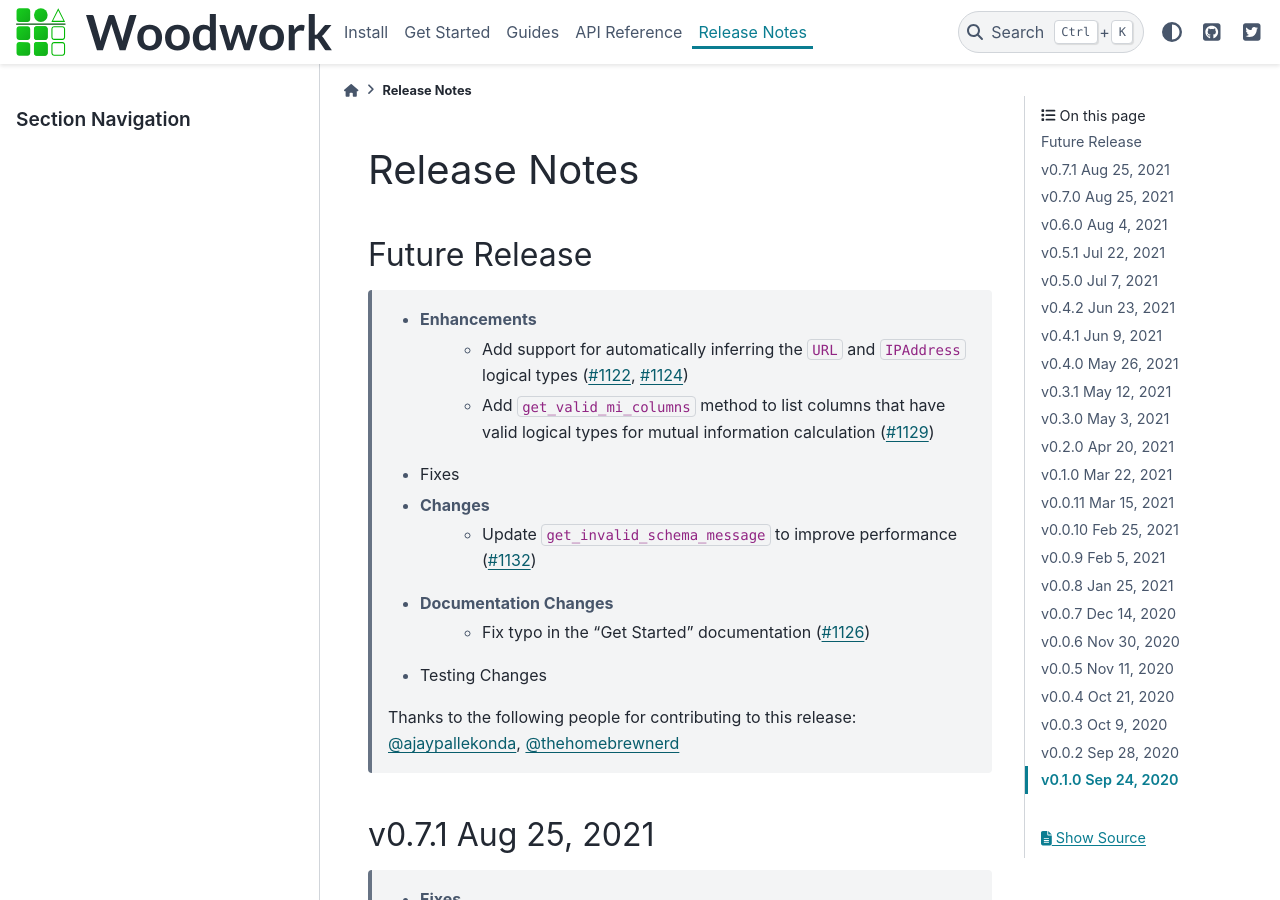
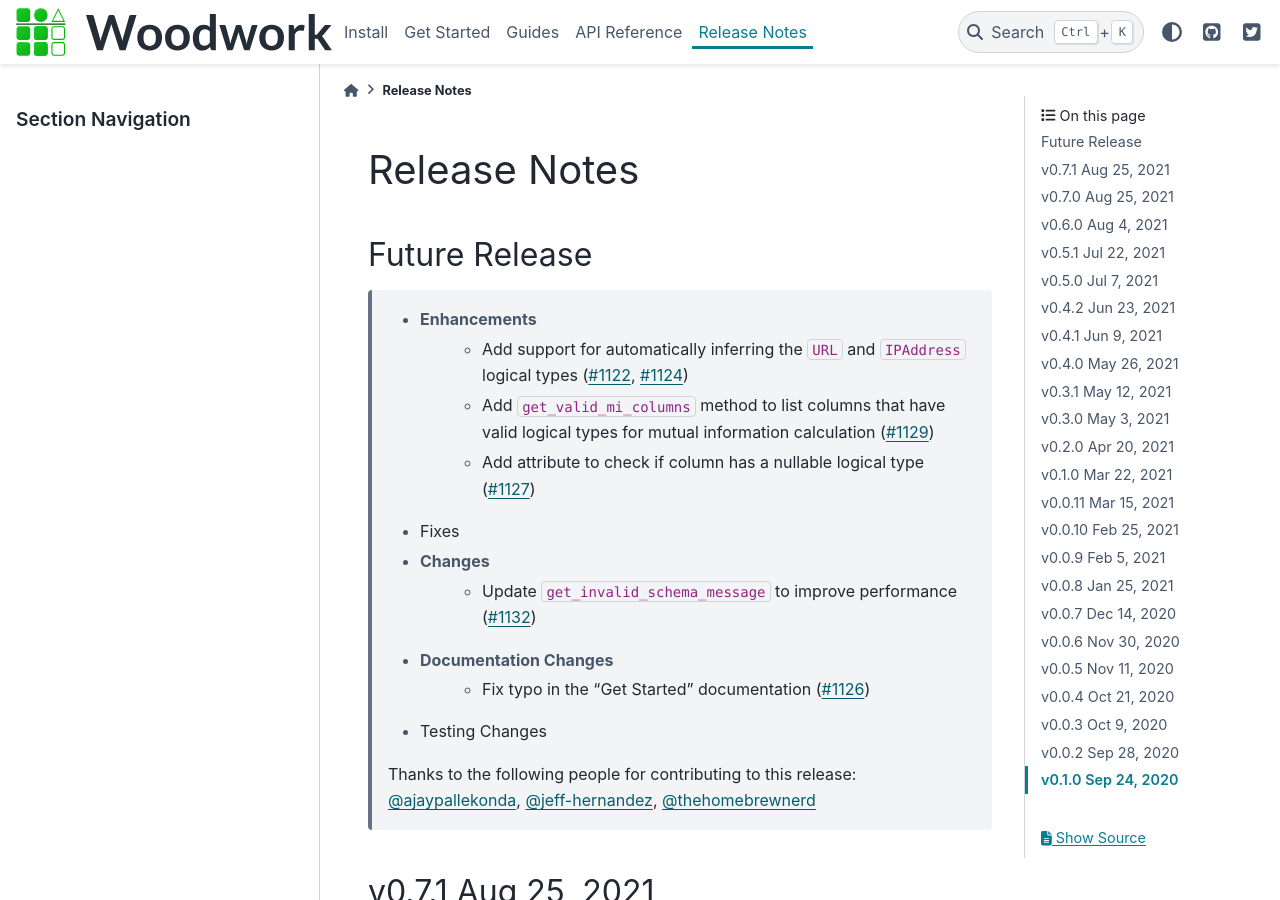
Before and after one commit to alteryx/woodwork, a Sphinx documentation site: the page built from docs/source/release_notes.rst, in a window 1280 px wide and 900 px high. Built offline with Sphinx 7.4.7 and the PyData theme 0.15.4, drawn with Linux system fonts in a browser that asks for light colours; comment, search, counter and statistics services are not loaded.

Commit message:
Update docs and release notes

```diff
--- a/docs/source/release_notes.rst
+++ b/docs/source/release_notes.rst
@@ -7,6 +7,7 @@ Future Release
     * Enhancements
         * Add support for automatically inferring the ``URL`` and ``IPAddress`` logical types (:pr:`1122`, :pr:`1124`)
         * Add ``get_valid_mi_columns`` method to list columns that have valid logical types for mutual information calculation (:pr:`1129`)
+        * Add attribute to check if column has a nullable logical type (:pr:`1127`)
     * Fixes
     * Changes
         * Update ``get_invalid_schema_message`` to improve performance (:pr:`1132`)
@@ -15,7 +16,7 @@ Future Release
     * Testing Changes
 
     Thanks to the following people for contributing to this release:
-    :user:`ajaypallekonda`, :user:`thehomebrewnerd`
+    :user:`ajaypallekonda`, :user:`jeff-hernandez`, :user:`thehomebrewnerd`
 
 v0.7.1 Aug 25, 2021
 ===================
```
Also changed, not shown: docs/source/guides/logical_types_and_semantic_tags.ipynb.
